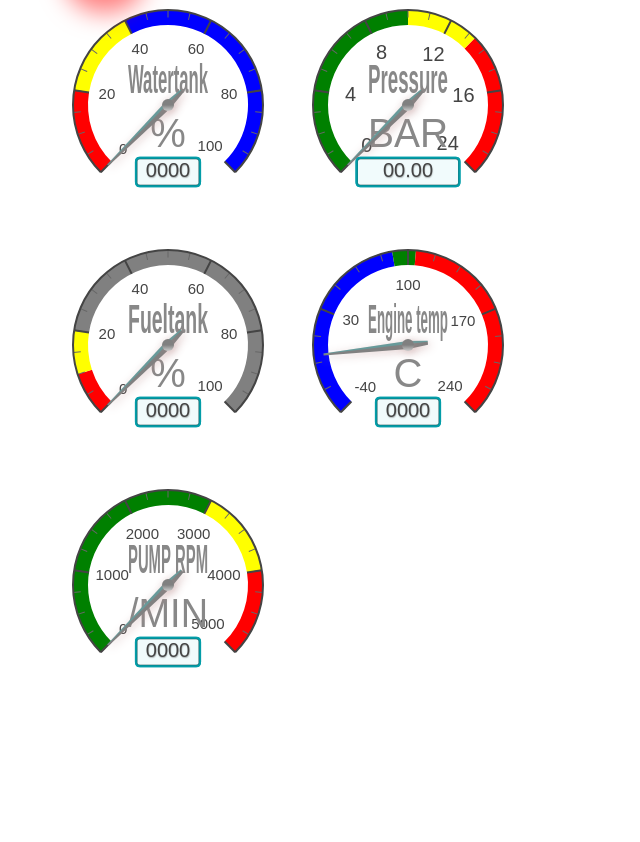
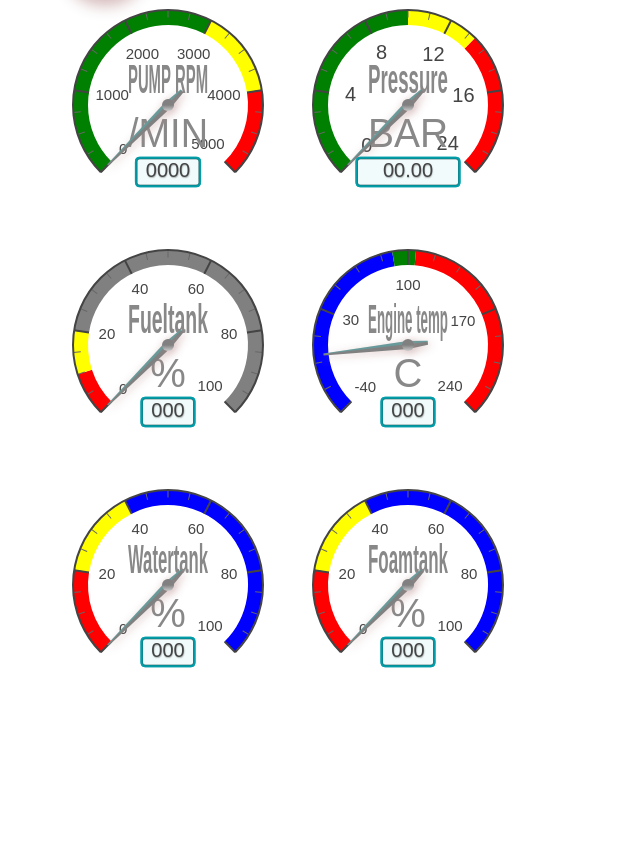
Before and after one commit to Ardbarendse/Fire24direct, a website: page data/index.html in a window 1280 px wide. Shown: the part 157-999 px from the top of the page, without its empty margins (352-992 px from the left). Before the commit the page ends 862 px from the top, so only its background shows below. Drawn offline with Linux system fonts and the light colour scheme.

Commit message:
6 gauges and added working LED

```diff
--- a/data/index.html
+++ b/data/index.html
@@ -15,14 +15,14 @@
     <div class="dashboard">
       <div class="alerts">
         <div class="whitebox" background="white"></div>
-        <div id="led" class="on" ></div>
-        <div class="redbox">content</div>
+        <div id="led" class="%STATE%" ></div>
+        <div class="redbox">%WARNINGTEXT%</div>
         <div class="whitebox" background="white"></div>
       </div>
       <div class="container">
         <div class="whitebox" background="white"></div>
         <gauge>
-          <canvas id="gauge-watertank"></canvas>
+          <canvas id="gauge-ptospeed"></canvas>
         </gauge>
         <gauge>
           <canvas id="gauge-pressure"></canvas>
@@ -38,7 +38,10 @@
         <div class="whitebox" background="white"></div>
         <div class="whitebox" background="white"></div>
         <gauge>
-          <canvas id="gauge-ptospeed"></canvas>
+          <canvas id="gauge-watertank"></canvas>
+        </gauge>
+        <gauge>
+          <canvas id="gauge-foamtank"></canvas>
         </gauge>
         <div class="whitebox" background="white"></div>
         <div class="whitebox" background="white"></div>      </div>
--- a/data/script.js
+++ b/data/script.js
@@ -21,7 +21,7 @@ var gaugeWatertank = new RadialGauge({
   colorValueBoxRect: "#049faa",
   colorValueBoxRectEnd: "#049faa",
   colorValueBoxBackground: "#f1fbfc",
-  valueInt: 4,
+  valueInt: 3,
   valueDec: 0,
   majorTicks: [
       "0",
@@ -137,7 +137,7 @@ var gaugeFueltank = new RadialGauge({
     colorValueBoxRect: "#049faa",
     colorValueBoxRectEnd: "#049faa",
     colorValueBoxBackground: "#f1fbfc",
-    valueInt: 4,
+    valueInt: 3,
     valueDec: 0,
     majorTicks: [
         "0",
@@ -195,7 +195,7 @@ var gaugeFueltank = new RadialGauge({
     colorValueBoxRect: "#049faa",
     colorValueBoxRectEnd: "#049faa",
     colorValueBoxBackground: "#f1fbfc",
-    valueInt: 4,
+    valueInt: 3,
     valueDec: 0,
     majorTicks: [
         "-40",
@@ -297,6 +297,64 @@ var gaugePTOspeed = new RadialGauge({
   animation: false
 }).draw();
 
+var gaugeFoamtank = new RadialGauge({
+    renderTo: 'gauge-foamtank',
+    title: "Foamtank",
+    fontTitleSize: 80,
+    fontTitleWeight: "bold",
+    width: 200,
+    height: 200,
+    units: "%",
+    fontUnitsSize: 80,
+    minValue: 0,
+    maxValue: 100,
+    colorValueBoxRect: "#049faa",
+    colorValueBoxRectEnd: "#049faa",
+    colorValueBoxBackground: "#f1fbfc",
+    valueInt: 3,
+    valueDec: 0,
+    majorTicks: [
+        "0",
+        "20",
+        "40",
+        "60",
+        "80",
+        "100"
+    ],
+    fontValueSize: 40,
+    fontNumbersSize: 30,
+    minorTicks: 4,
+    strokeTicks: true,
+    colorPlate: "white",
+    highlights: [
+        {
+            "from": 0,
+            "to": 20,
+            "color": "red"
+        },
+        {
+            "from": 40,
+            "to": 100,
+            "color": "blue"
+        },
+        {   "from": 20,
+            "to": 40,
+            "color": "yellow"
+        }
+    ],
+    borderShadowWidth: 0,
+    borders: false,
+    needleType: "arrow",
+    colorNeedle: "grey",
+    colorNeedleEnd: "grey",
+    needleWidth: 4,
+    needleCircleSize: 6,
+    colorNeedleCircleOuter: "grey",
+    needleCircleOuter: true,
+    needleCircleInner: false,
+    animation: false
+  }).draw();
+
 var gateway = `ws://${window.location.hostname}/ws`;
 var websocket;
 
@@ -350,6 +408,15 @@ function onMessage(event) {
     if ("ptospeed" in data) {
         gaugePTOspeed.value = data.ptospeed;
     }
+    if ("foamtank" in data) {
+        gaugeFoamtank.value = data.foamtank;
+    }
+    if ("warning" in data) {
+        document.getElementById('led').className = data.warning;
+    }
+    if ("warningtext" in data) {
+        document.getElementById('warningtext').innerHTML = data.warningtext;
+    }
 }
 
 function getReadings(){
--- a/data/style.css
+++ b/data/style.css
@@ -45,7 +45,7 @@ html {
     height: 5em;
     border: 2px solid #000;
     border-radius: 2.5em;
-    background-image: radial-gradient(farthest-corner at 50% 20%, #b30000 0%, #330000 100%);
+    background-image: radial-gradient(farthest-corner at 50% 20%, #00b32d 0%, #00330f 100%);
     box-shadow: 0 0.5em 1em rgba(102, 0, 0, 0.3);
   }
   #led.on {
```
